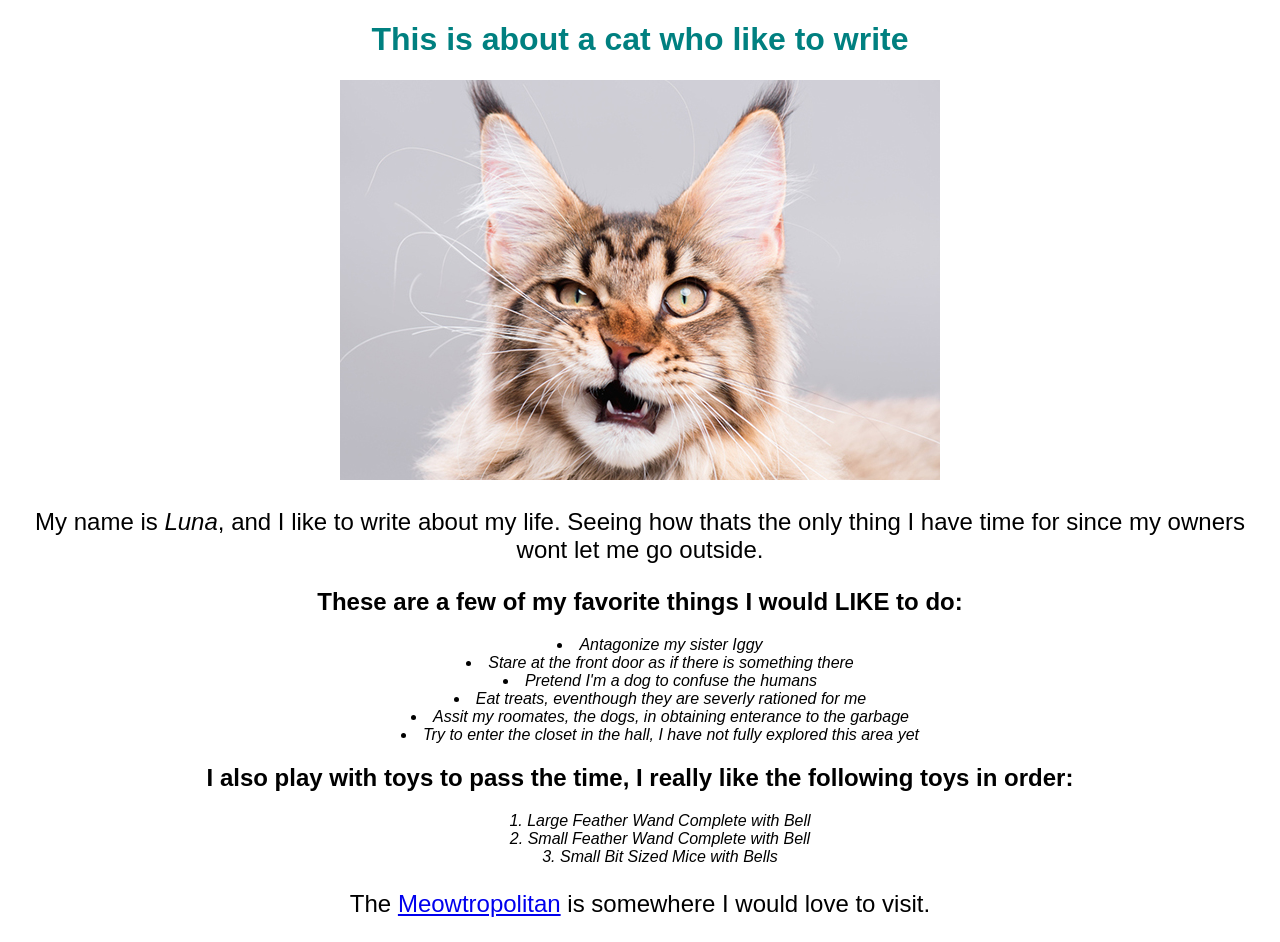
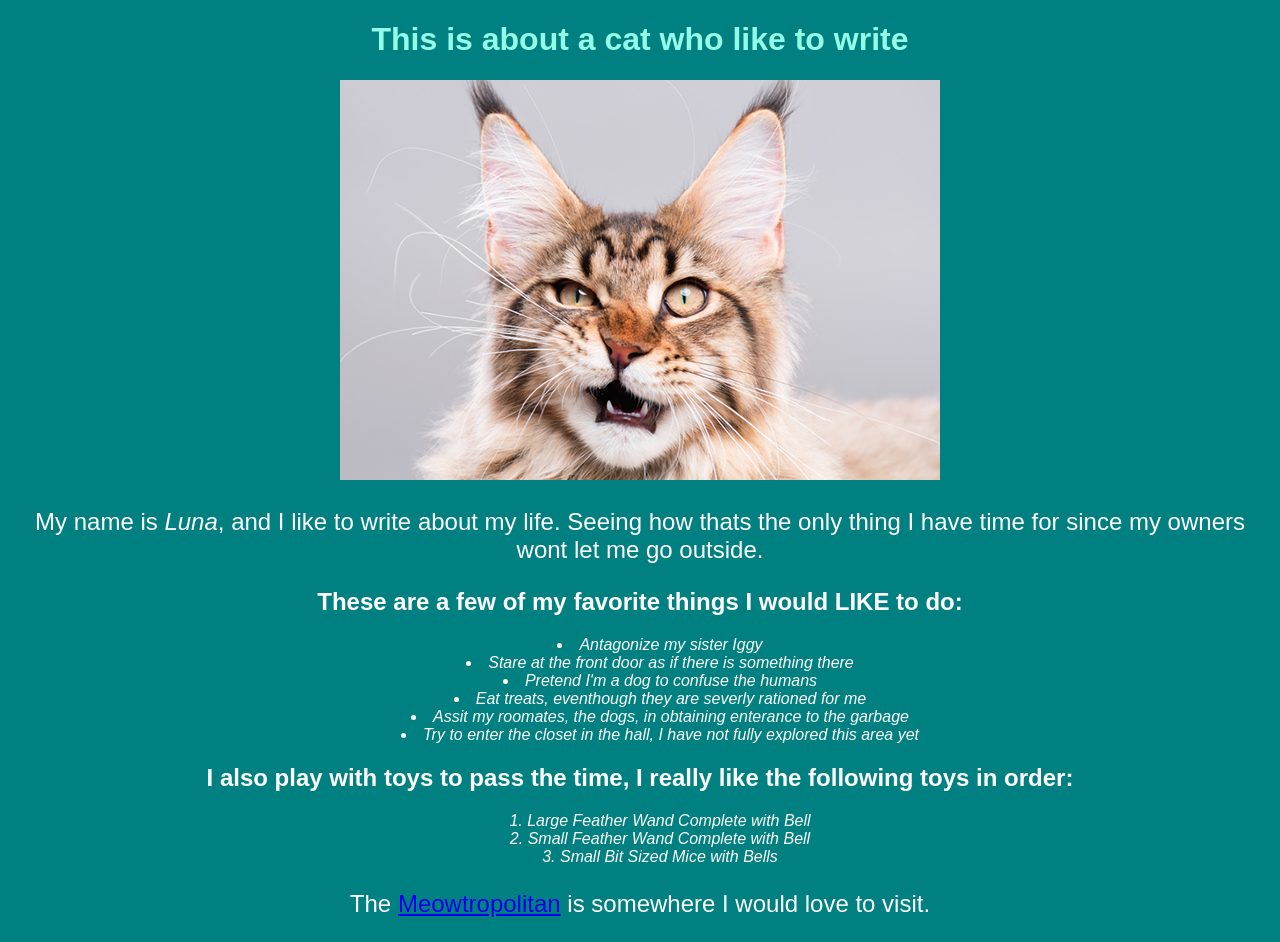
Before and after one commit to nicpitta/cat-catalog, a plain HTML site: page index.html in a window 1280 px wide. Drawn offline with Linux system fonts and the light colour scheme.

Commit message:
add teal theme

```diff
--- a/css/styles.css
+++ b/css/styles.css
@@ -1,10 +1,12 @@
-h1{
-  color: Teal;
-}
-
 body{
   text-align: center;
   font-family: fantasy;
+  background-color: teal;
+  color: white;
+}
+
+h1{
+  color: #94fce6;
 }
 
 ul{
```
